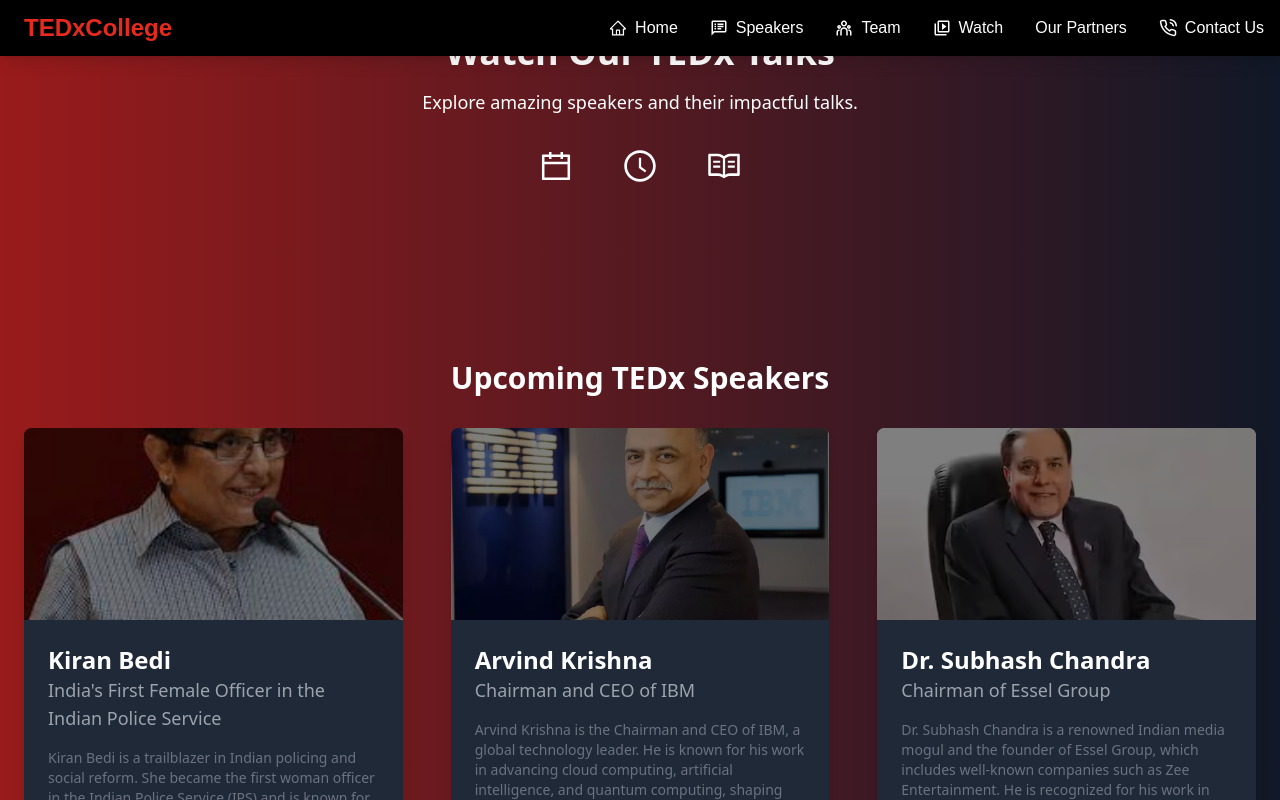
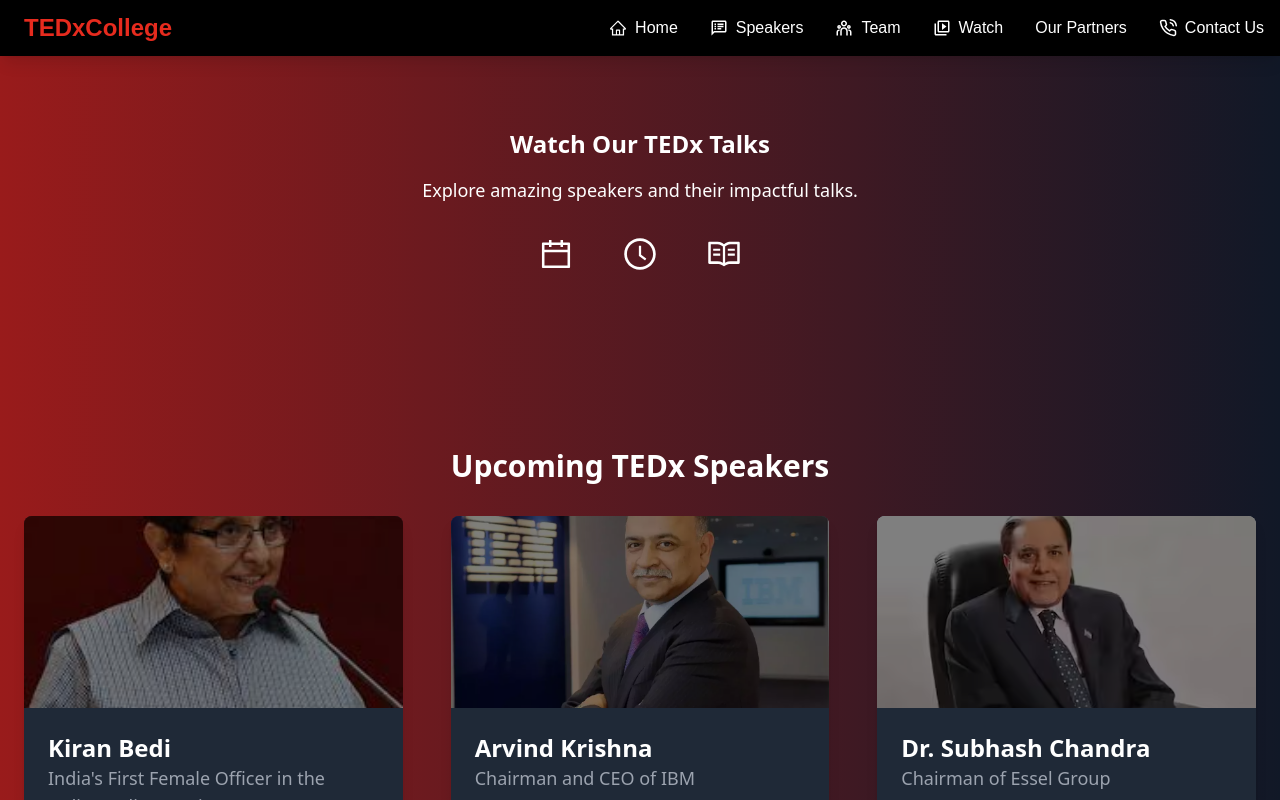
Before and after one commit to PRIYANSHUSINGH2003/TEDxCollege-website, a Next.js app: page /watch in a window 1280 px wide. Shown: the top 800 px of the page. Built offline with nearby package versions, Linux system fonts and the light colour scheme.

Commit message:
Update Watch.js

```diff
--- a/app/watch/Watch.js
+++ b/app/watch/Watch.js
@@ -1,4 +1,3 @@
-
 'use client';
 
 import React, { useState } from 'react';
@@ -200,8 +199,8 @@
 
   return (
     <div className="bg-gradient-to-r from-red-800 to-gray-900 text-white  font-sans">
-      <header className="text-center py-20 pt-8">
-        <h1 className="text-4xl font-bold animate__fadeIn">Watch Our TEDx Talks</h1>
+      <header className="text-center py-20 pt-20 " style={{paddingTop:'8em'}}>
+        <h1 className="text-2xl font-bold animate__fadeIn">Watch Our TEDx Talks</h1>
         <p className="text-lg mt-4">Explore amazing speakers and their impactful talks.</p>
 
         {/* Navigation Buttons */}
```
